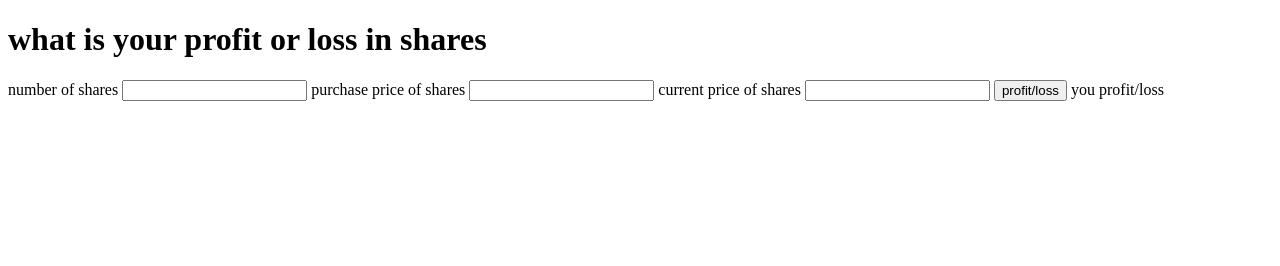
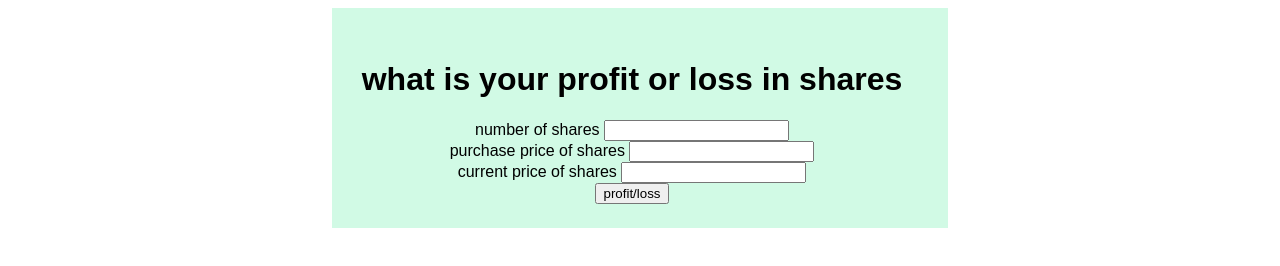
Before and after one commit to Dev-AkshatGupta/stock-profit-loss, a plain HTML site: page index.html in a window 1280 px wide. Drawn offline with Linux system fonts and the light colour scheme; a web font is replaced by a local one.

Commit message:
style :updated styles

```diff
--- a/index.html
+++ b/index.html
@@ -4,22 +4,22 @@
     <meta charset="UTF-8">
     <meta http-equiv="X-UA-Compatible" content="IE=edge">
     <meta name="viewport" content="width=device-width, initial-scale=1.0">
+   <link href="/style.css"rel="stylesheet">
     <title>share profit and loss</title>
 </head>
 <body>
-    <h1>what is your profit or loss in shares</h1>
-    <label for="number-of-shares">number of shares</label>
-    <input id="number-of-shares" type="number"/>
-    <label for="purchase-price">purchase price of shares</label>
-    <input id="purchase-price" type="number"/>
-    <label for="current-price">current price of shares</label>
-    <input id="current-price" type="number"/>
+    <div class="container">
+     <h1>what is your profit or loss in shares</h1>
+    <div><label for="number-of-shares">number of shares</label>
+    <input id="number-of-shares" type="number"/></div>
+    <div><label for="purchase-price">purchase price of shares</label>
+    <input id="purchase-price" type="number"/></div>
+    <div><label for="current-price">current price of shares</label>
+    <input id="current-price" type="number"/></div>
     <button id="calculate">profit/loss</button>
-    <label for="you profit/loss">you profit/loss</label>
-    <!-- <textarea disabled id="absolute-output"></textarea>
-    <label for="percentage profit/loss">percentage profit/loss</label>
-    <textarea disabled id="percentage-output"></textarea> -->
+
     <div id="warning"></div>
+    </div>
 
 </body>
 <script src="/main.js"></script>
--- a/main.js
+++ b/main.js
@@ -29,14 +29,17 @@ const currents=currentPrice.value;
         const absoluteReturn=profitorLoss(purchased,currents,number);
 const percentageReturn=percententaged(purchased,currents,number);
 const percent=percentageReturn.toFixed(2);
-// output.innerText="your profit is "+ profitorLoss(number,purchased,currents);
-// percentOutput.innerText="your percent return is"+percententaged(number,purchased,currents);
+
+
 if(absoluteReturn<0){
    const negativeReturn=-(absoluteReturn);
    const negativePercent=-(percent);
+   warn.style.color='red';
     warn.innerText=`your loss is ${negativeReturn} you have losted ${negativePercent}% of your wealth`;
     }
-    else{warn.innerText=`you profit is ${absoluteReturn} you have earned${percent}% from your wealth`;
+    else{
+      warn.style.color='green';
+      warn.innerText=`you profit is ${absoluteReturn} you have earned ${percent}% from your wealth`;
 
     }
 }
--- /dev/null
+++ b/style.css
@@ -0,0 +1,25 @@
+@import url('https://fonts.googleapis.com/css2?family=Stick+No+Bills&display=swap');
+:root{
+  --primary-color:#059669;
+  --secondary-color:#D1FAE5;
+
+}
+body{
+  font-family: 'Stick No Bills', sans-serif;
+}
+
+
+.container{padding: left 1rem;
+padding-right: 1rem;
+    max-width: 600px;
+    margin:auto;
+    padding-top: 2rem;
+    padding-bottom: 1rem;
+    text-align: center;
+    background-color: var(--secondary-color)}
+#warning{
+  font-weight: bold;
+  font-size: large;
+  padding-top: .5rem;
+
+}
```
